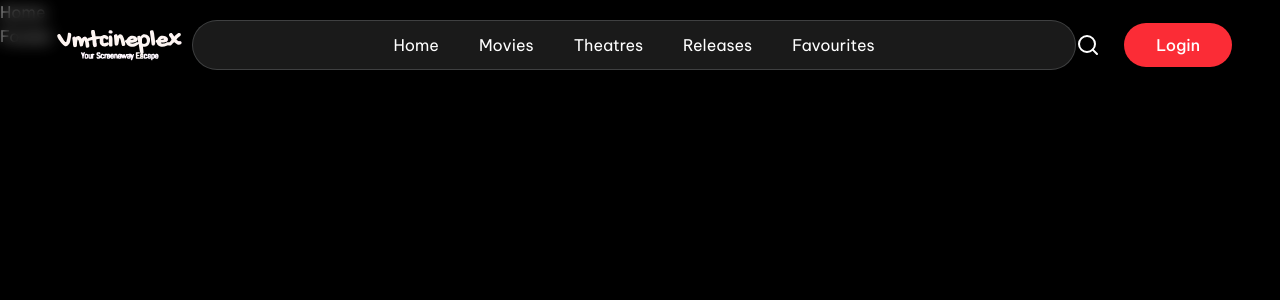
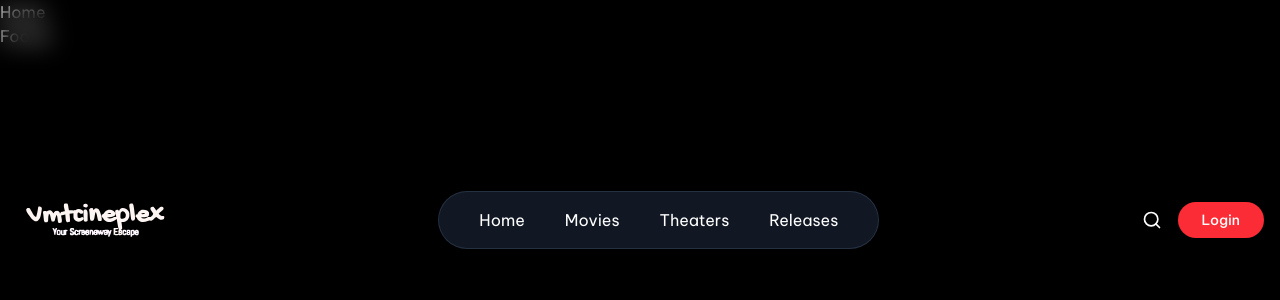
Before and after one commit to iamvmt/VMTCinePlex, a React (Vite) app in the folder frontend/: page / in a window 1280 px wide. Shown: the top 300 px of the page. Built offline with nearby package versions, Linux system fonts and the light colour scheme.

Commit message:
Navbar Styled

```diff
--- a/frontend/src/components/Navbar.jsx
+++ b/frontend/src/components/Navbar.jsx
@@ -11,36 +11,65 @@ const Navbar = () => {
 
   return (
     <>
-      <div className='fixed top-0 left-0 z-50 w-full flex items-center px-4 md:px-8 lg:px-12 py-5 bg-black/20 backdrop-blur-sm'>
-        {/* Logo - positioned more to the left */}
-        <Link to='/' className='flex-shrink-0'>
-          <img src='/src/assets/WhiteMainLogo.svg' alt="Logo" className='w-36 h-auto' />
+      <div className='fixed top-0 bottom-90 left-0 z-50 w-full flex items-center justify-between px-0 md:px-3 lg:px-4 py-0 backdrop-blur-md border-b-md border-slate-1000/50'>
+        {/* Logo */}
+       <Link to='/' className='flex-shrink-0'>
+          <div className='flex items-center gap-2'>
+            <img
+              src='/src/assets/WhiteMainLogo.svg'
+              alt="VMTCinePlex Logo"
+              className='w-40 h-40 object-contain'
+            />
+          </div>
         </Link>
 
-        {/* Center navigation - with proper spacing */}
-        <div className={`max-md:absolute max-md:top-0 max-md:left-0 max-md:font-medium max-md:text-lg z-50 flex flex-col md:flex-row items-center max-md:justify-center md:flex-1 md:justify-center gap-6 lg:gap-10 md:px-8 py-3 max-md:h-screen md:rounded-full backdrop-blur bg-black/70 md:bg-white/10 md:border border-gray-300/20 overflow-hidden transition-[width] duration-300 ${isOpen ? 'max-md:w-full' : 'max-md:w-0'}`}>
+        {/* Center navigation - pill shaped container */}
+        <div className={`max-md:absolute max-md:top-0 max-md:left-0 max-md:font-medium max-md:text-base z-50 flex flex-col md:flex-row items-center max-md:justify-center gap-1 md:gap-2 md:px-6 py-2 max-md:h-screen md:rounded-full backdrop-blur bg-slate-800/90 md:bg-slate-800/60 md:border border-slate-600/40 overflow-hidden transition-all duration-300 ${isOpen ? 'max-md:w-full' : 'max-md:w-0'}`}>
           <XIcon
             className='md:hidden absolute top-6 right-6 w-6 h-6 cursor-pointer text-white hover:text-gray-300'
-            onClick={toggleMenu}
+            onClick={()=> setIsOpen(!isOpen)}
           />
-          <Link to='/' className='text-white hover:text-gray-300 transition-colors whitespace-nowrap'>Home</Link>
-          <Link to='/movies' className='text-white hover:text-gray-300 transition-colors whitespace-nowrap'>Movies</Link>
-          <Link to='/theatres' className='text-white hover:text-gray-300 transition-colors whitespace-nowrap'>Theatres</Link>
-          <Link to='/releases' className='text-white hover:text-gray-300 transition-colors whitespace-nowrap'>Releases</Link>
-          <Link to='/favourite' className='text-white hover:text-gray-300 transition-colors whitespace-nowrap'>Favourites</Link>
+          <Link
+            onClick={()=> {scrollTo(0,0), setIsOpen(false)}}
+            to='/'
+            className='px-4 py-2 text-white hover:bg-slate-700/50 rounded-full transition-all duration-200 whitespace-nowrap'
+          >
+            Home
+          </Link>
+          <Link
+            onClick={()=> {scrollTo(0,0), setIsOpen(false)}}
+            to='/movies'
+            className='px-4 py-2 text-white hover:bg-slate-700/50 rounded-full transition-all duration-200 whitespace-nowrap'
+          >
+            Movies
+          </Link>
+          <Link
+            onClick={()=> {scrollTo(0,0), setIsOpen(false)}}
+            to='/theatres'
+            className='px-4 py-2 text-white hover:bg-slate-700/50 rounded-full transition-all duration-200 whitespace-nowrap'
+          >
+            Theaters
+          </Link>
+          <Link
+            onClick={()=> {scrollTo(0,0), setIsOpen(false)}}
+            to='/releases'
+            className='px-4 py-2 text-white hover:bg-slate-700/50 rounded-full transition-all duration-200 whitespace-nowrap'
+          >
+            Releases
+          </Link>
         </div>
 
-        {/* Right side - Search and Login with more space */}
-        <div className='flex items-center gap-4 lg:gap-6 flex-shrink-0 ml-auto'>
-          <SearchIcon className='max-md:hidden w-6 h-6 cursor-pointer text-white hover:text-gray-300' />
-          <button className='px-6 py-2 lg:px-8 lg:py-2.5 bg-red-500 hover:bg-red-600 transition rounded-full font-medium cursor-pointer text-white whitespace-nowrap'>
+        {/* Right side - Search and Login */}
+        <div className='flex items-center gap-4'>
+          <SearchIcon className='max-md:hidden w-5 h-5 cursor-pointer text-white hover:text-gray-300 transition-colors' />
+          <button className='px-6 py-2 bg-red-500 hover:bg-red-600 transition-colors rounded-full font-medium cursor-pointer text-white whitespace-nowrap text-sm'>
             Login
           </button>
         </div>
 
         <MenuIcon
-          className='max-md:ml-4 md:hidden w-8 h-8 cursor-pointer text-white hover:text-gray-300'
-          onClick={toggleMenu}
+          className='md:hidden w-6 h-6 cursor-pointer text-white hover:text-gray-300 transition-colors'
+          onClick={() => setIsOpen(!isOpen)}
         />
       </div>
     </>
```
